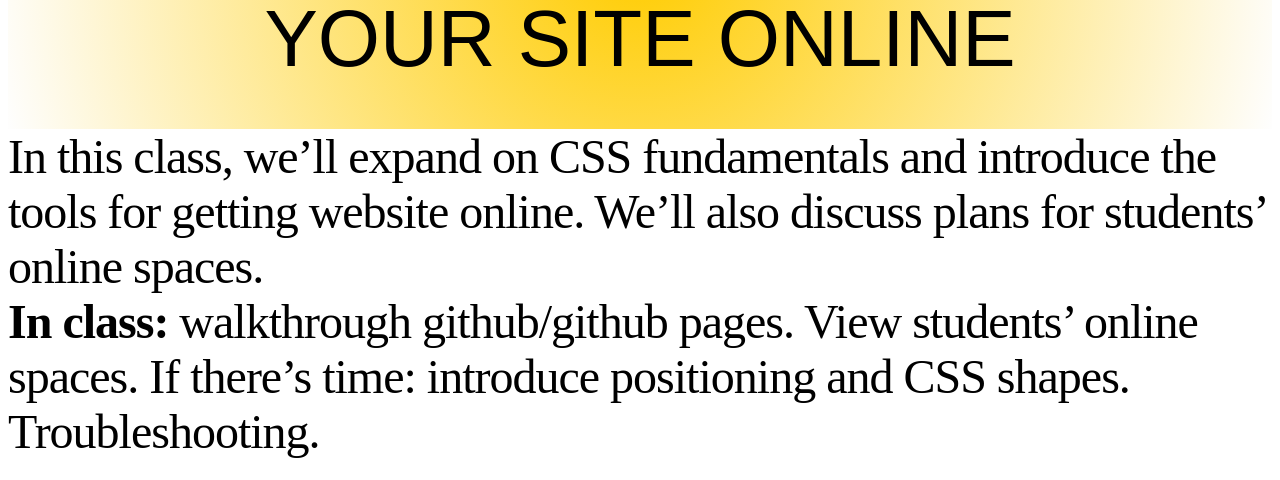
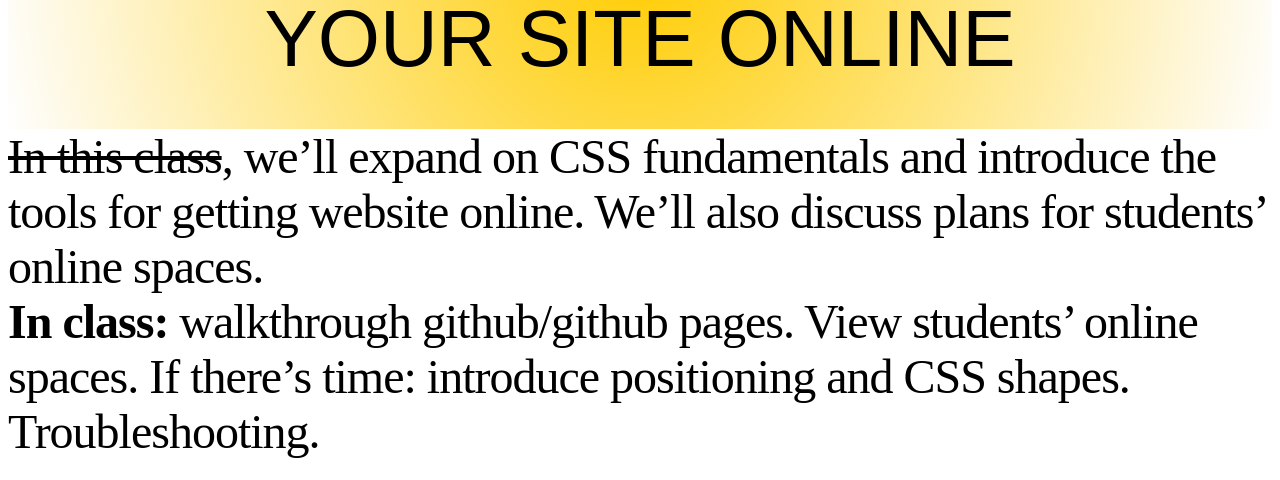
Before and after one commit to lange-lange/gd2-homepage-exercise, a plain HTML site: page index.html in a window 1280 px wide. Shown: the part 2420-2900 px from the top of the page. Drawn offline with Linux system fonts and the light colour scheme.

Commit message:
Update index.html

```diff
--- a/index.html
+++ b/index.html
@@ -95,7 +95,7 @@ _/    _/  _/_/_/_/  _/    _/  _/_/_/_/
 
 <h2>Class 2: CSS Fundamentals/Getting Your Site Online</h2>
 <p2>
-In this class, we’ll expand on CSS fundamentals and introduce the tools for getting website online. We’ll also discuss plans for students’ online spaces.<br>
+<s>In this class</s>, we’ll expand on CSS fundamentals and introduce the tools for getting website online. We’ll also discuss plans for students’ online spaces.<br>
 <b>In class:</b> walkthrough github/github pages. View students’ online spaces. If there’s time: introduce positioning and CSS shapes. Troubleshooting.
 </p2>
 
```
